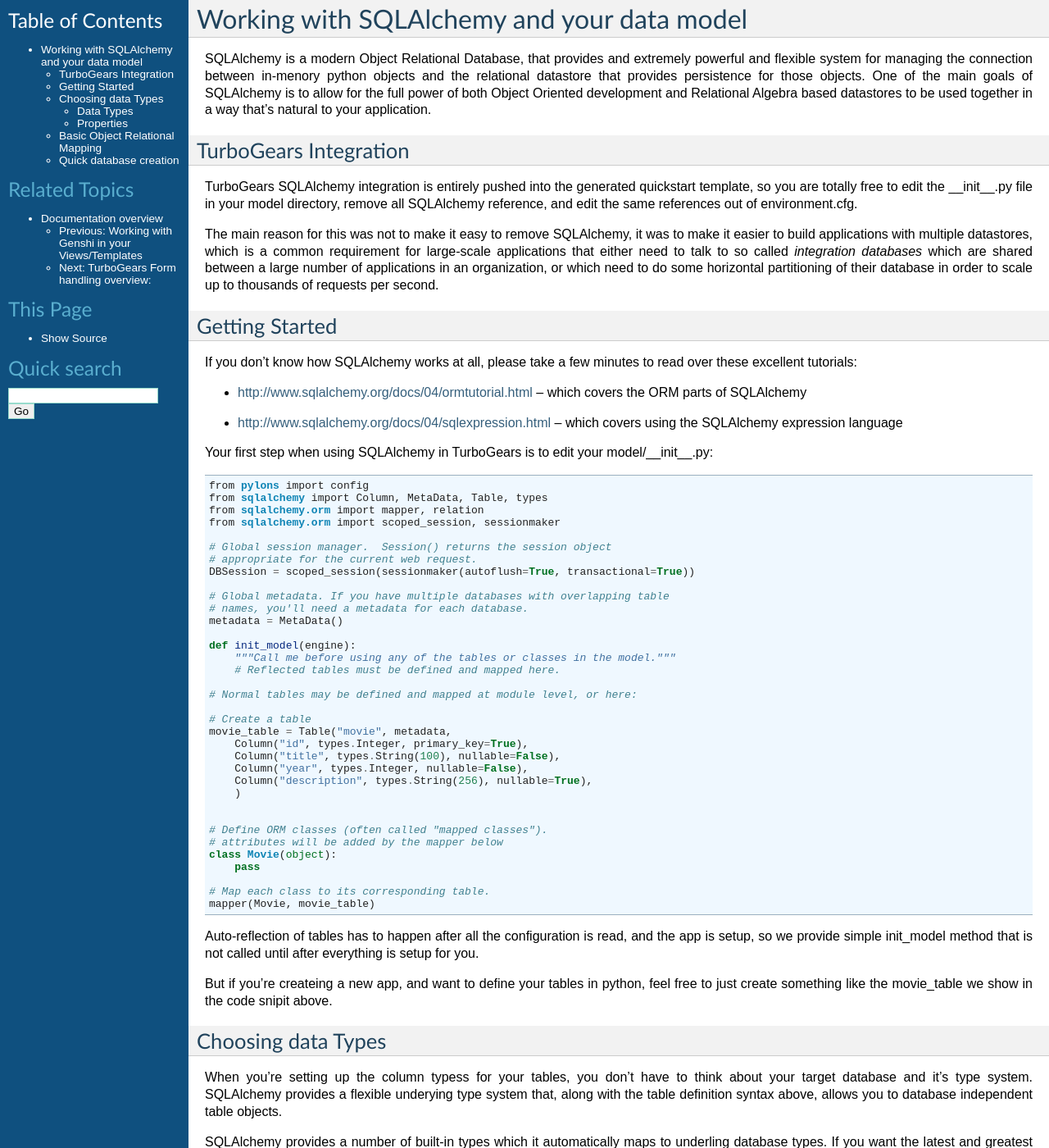
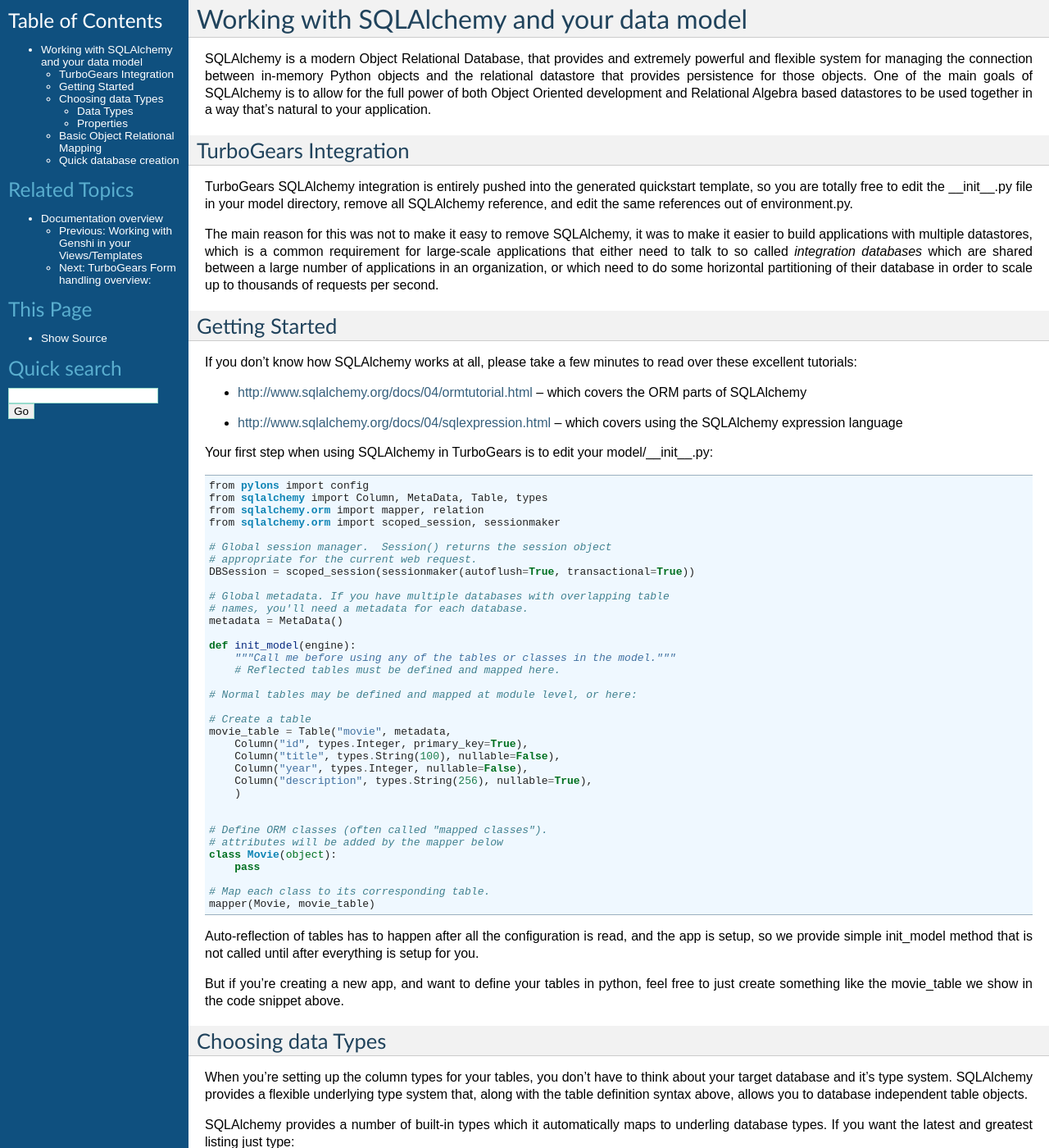
Before and after one commit to TurboGears/tg2, a Sphinx documentation site: the page built from docs/main/SQLAlchemy.rst, in a window 1280 px wide and 1400 px high. Shown: the whole window at 82% size. Built offline with Sphinx 7.4.7, drawn with Linux system fonts in a browser that asks for light colours; some of the changed text lies outside the part shown.

Commit message:
* Committed patch by Gustavo (#1922) * Slight change to wording in Gustavo's patch - 'snippet' instead of 'snip' (#1922)
--HG--
extra : convert_revision : svn%3A77541ad4-5f01-0410-9ede-a1b63cd9a898/trunk%405079

```diff
--- a/docs/main/SQLAlchemy.rst
+++ b/docs/main/SQLAlchemy.rst
@@ -1,12 +1,12 @@
 Working with SQLAlchemy and your data model
 ===========================================
 
-SQLAlchemy is a modern Object Relational Database, that provides and extremely powerful and flexible system for managing the connection between in-menory python objects and the relational datastore that provides persistence for those objects.  One of the main goals of SQLAlchemy is to allow for the full power of both Object Oriented development and Relational Algebra based datastores to be used together in a way that's natural to your application.
+SQLAlchemy is a modern Object Relational Database, that provides and extremely powerful and flexible system for managing the connection between in-memory Python objects and the relational datastore that provides persistence for those objects.  One of the main goals of SQLAlchemy is to allow for the full power of both Object Oriented development and Relational Algebra based datastores to be used together in a way that's natural to your application.
 
 TurboGears Integration
 ------------------------
 
-TurboGears SQLAlchemy integration is entirely pushed into the generated quickstart template, so you are totally free to edit the __init__.py file in your model directory, remove all SQLAlchemy reference, and edit the same references out of environment.cfg.
+TurboGears SQLAlchemy integration is entirely pushed into the generated quickstart template, so you are totally free to edit the __init__.py file in your model directory, remove all SQLAlchemy reference, and edit the same references out of environment.py.
 
 The main reason for this was not to make it easy to remove SQLAlchemy, it was to make it easier to build applications with multiple datastores, which is a common requirement for large-scale applications that either need to talk to so called `integration databases` which are shared between a large number of applications in an organization, or which need to do some horizontal partitioning of their database in order to scale up to thousands of requests per second.
 
@@ -60,12 +60,12 @@
 
 Auto-reflection of tables has to happen after all the configuration is read, and the app is setup, so we provide simple init_model method that is not called until after everything is setup for you.
 
-But if you're createing a new app, and want to define your tables in python, feel free to just create something like the movie_table we show in the code snipit above.
+But if you're creating a new app, and want to define your tables in python, feel free to just create something like the movie_table we show in the code snippet above.
 
 Choosing data Types
 ---------------------
 
-When you're setting up the column typess for your tables, you don't have to think about your target database and it's type system.   SQLAlchemy provides a flexible underying type system that, along with the table definition syntax above, allows you to database independent table objects.
+When you're setting up the column types for your tables, you don't have to think about your target database and it's type system.   SQLAlchemy provides a flexible underlying type system that, along with the table definition syntax above, allows you to database independent table objects.
 
 SQLAlchemy provides a number of built-in types which it automatically maps to underling database types.  If you want the latest and greatest listing just type:
 
```
Also changed, not shown: other parts of docs/main/SQLAlchemy.rst (+1 -1 lines).
